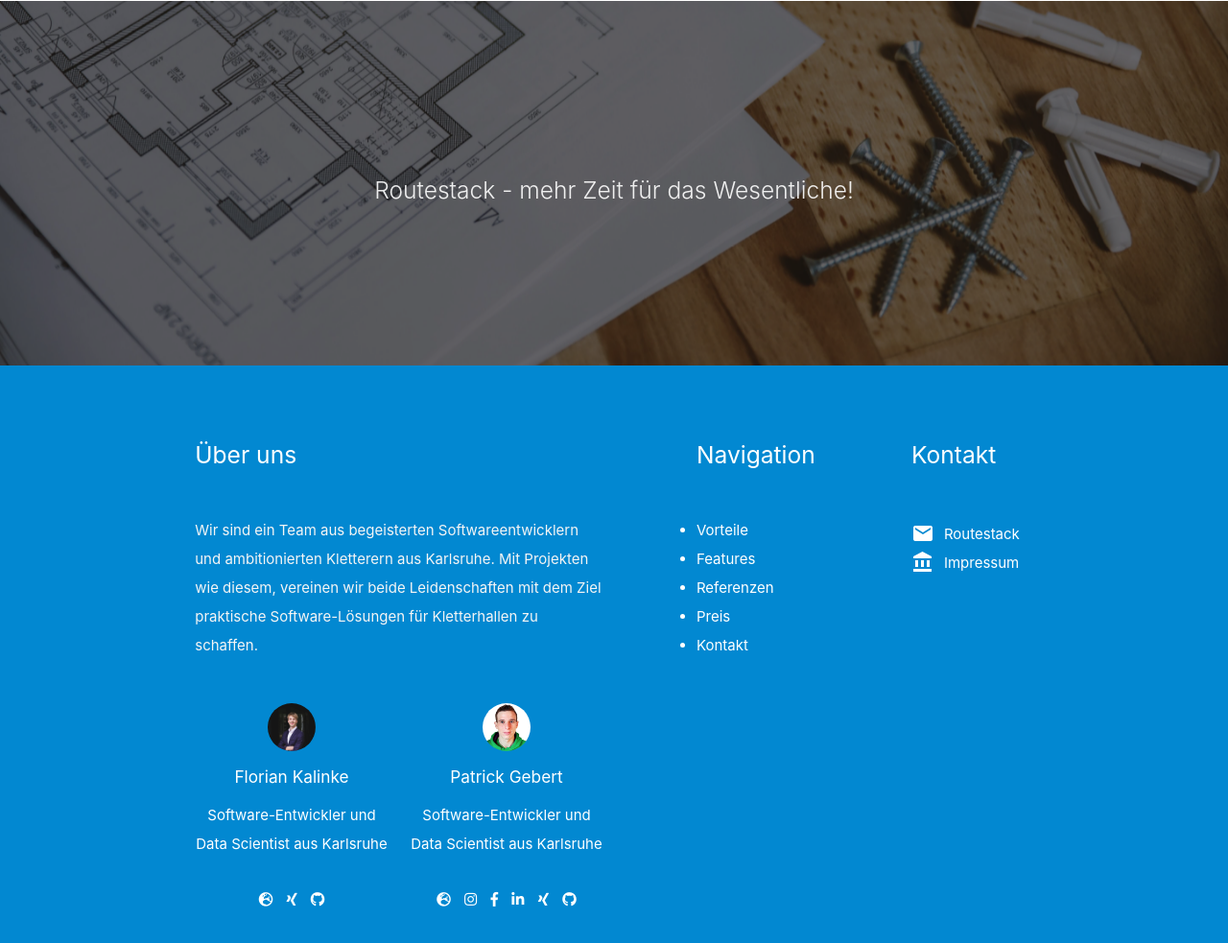
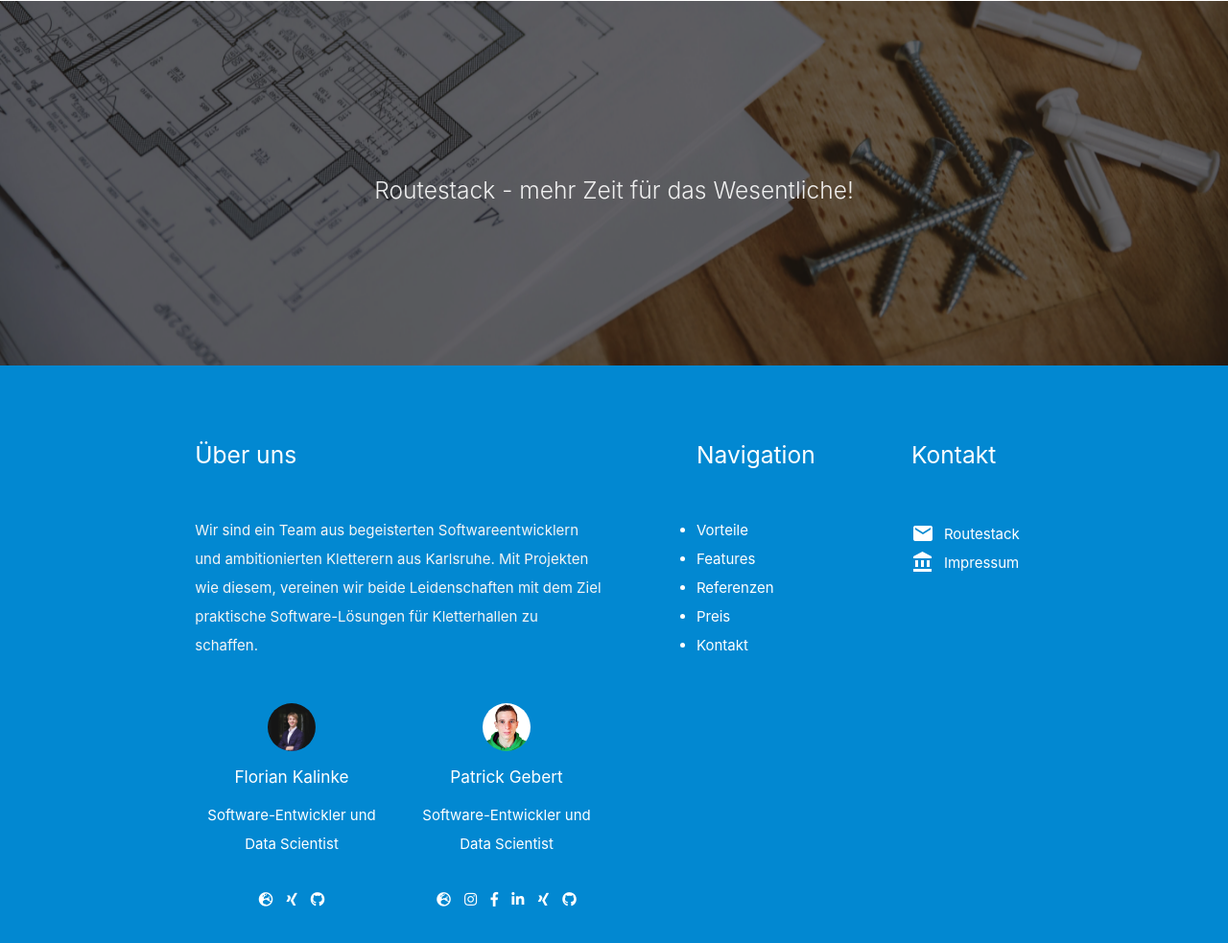
Before and after one commit to pgebert/routestack-public, a plain HTML site: page index.html in a window 1280 px wide. Shown: the part 7356-8339 px from the top of the page at 96% size. Drawn offline with nearby package versions, Linux system fonts and the light colour scheme.

Commit message:
Changed profile description.

```diff
--- a/index.html
+++ b/index.html
@@ -368,7 +368,7 @@
                         <div class="col s12 m6">
                             <img src="img/florian_kalinke.jpg" alt="" class="circle responsive-img">
                             <h6>Florian Kalinke</h6>
-                            <p>Software-Entwickler und Data Scientist aus Karlsruhe</p>
+                            <p>Software-Entwickler und Data Scientist</p>
                             <div class="social-media-footer hcenter">
                                 <a class="white-text" href="http://flopska.com/">
                                     <i class="fas fa-globe-europe"></i>
@@ -384,7 +384,7 @@
                         <div class="col s12 m6">
                             <img src="img/patrick_gebert.jpg" alt="" class="circle responsive-img">
                             <h6>Patrick Gebert</h6>
-                            <p>Software-Entwickler und Data Scientist aus Karlsruhe</p>
+                            <p>Software-Entwickler und Data Scientist</p>
                             <div class="social-media-footer hcenter">
                                 <a class="white-text" href="https://www.patrickgebert.de/">
                                     <i class="fas fa-globe-europe"></i>
```
